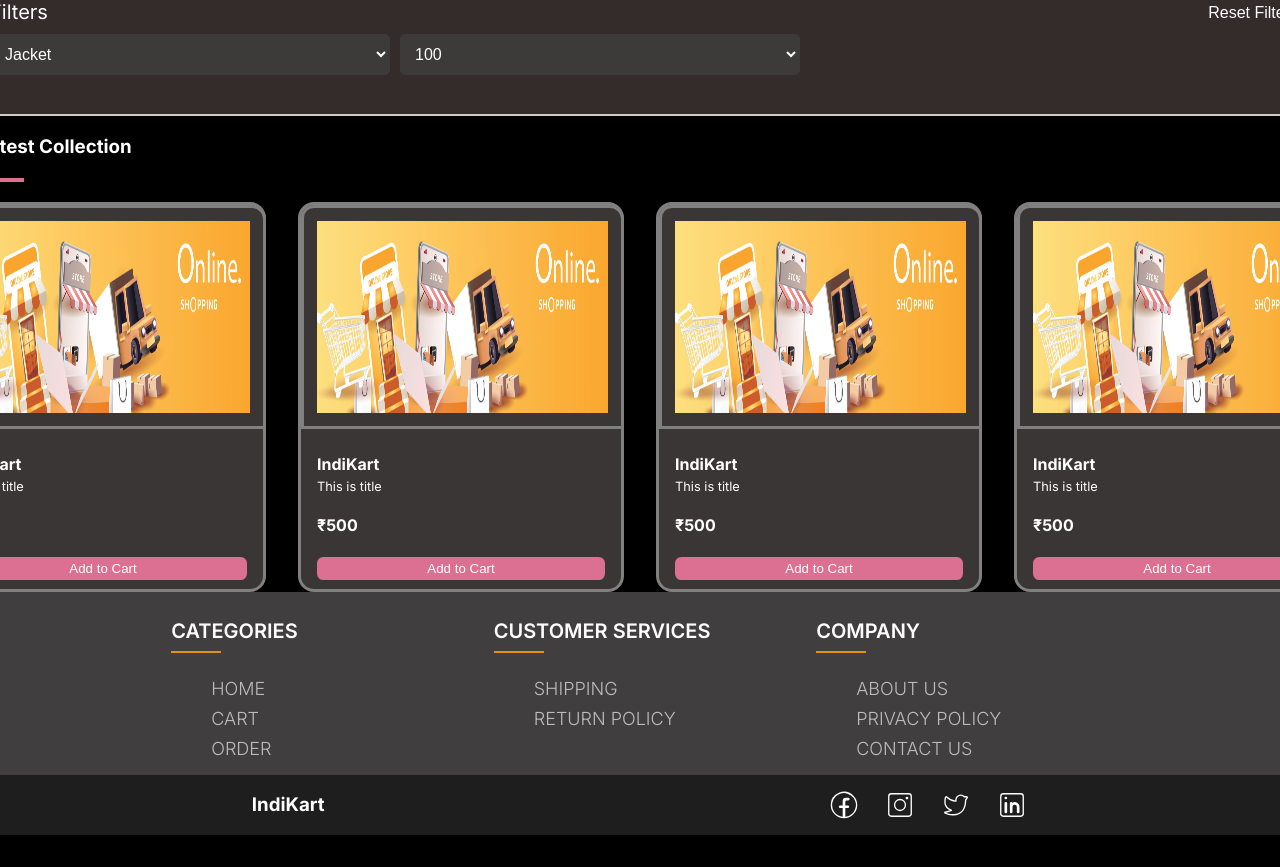
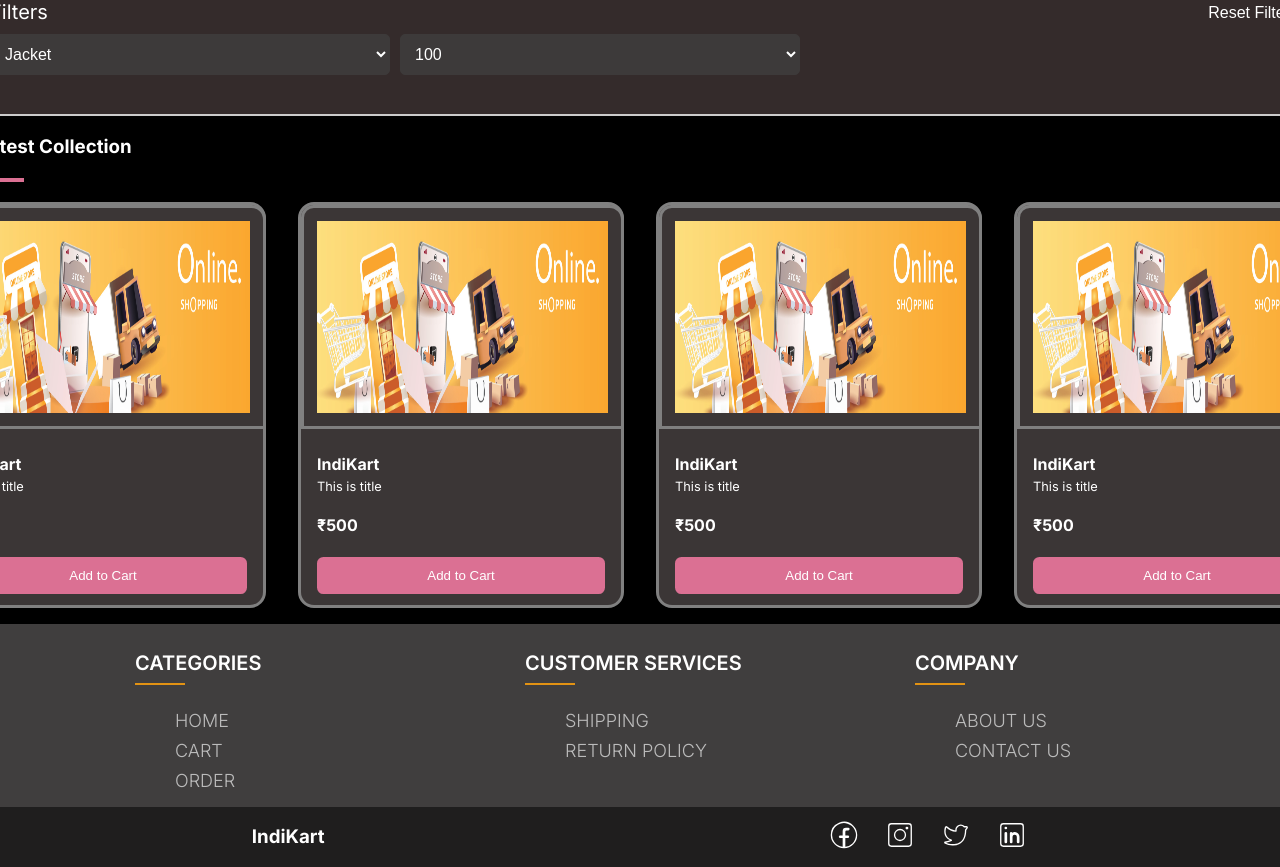
Before and after one commit to khushi-chaudhary29/IndiKart, a Next.js app: page /allproduct in a window 1280 px wide. Shown: the part 220-1087 px from the top of the page. Before the commit the page ends 1055 px from the top, so only its background shows below. Built offline with nearby package versions, Linux system fonts and the light colour scheme.

Commit message:
changes admin footer

```diff
--- a/src/app/admin/page.js
+++ b/src/app/admin/page.js
@@ -8,6 +8,7 @@ import { LuShoppingCart } from "react-icons/lu";
 import { IoBagSharp } from "react-icons/io5";
 import { FaUser } from "react-icons/fa";
 import DasOrder from '@/components/dashboard/DasOrder';
+import Link from 'next/link';
 
 const Admin = () => {
   return (
@@ -40,7 +41,7 @@ const Admin = () => {
         </div>
         <div className={styles.AdminButton}>
           <div className={styles.AdminProductB}>
-            <button className={styles.AdminProductButton}><LuShoppingCart style={{ width: '1.5rem', height: '1.5rem' }} /> Products</button>
+            <Link href='#'> <button className={styles.AdminProductButton}><LuShoppingCart style={{ width: '1.5rem', height: '1.5rem' }} /> Products</button> </Link>
           </div>
           <div className={styles.AdminProductO}>
             <button className={styles.AdminOrderButton}><IoBagSharp style={{ width: '1.5rem', height: '1.5rem' }} /> Order</button>
--- a/src/app/globals.css
+++ b/src/app/globals.css
@@ -125,6 +125,7 @@ nav {
 .row {
   display: flex;
   justify-content: center;
+
 }
 
 ul {
@@ -137,8 +138,9 @@ ul {
 }
 
 .footer-col {
-  width: 25%;
-  padding: 0 15px;
+  width: 30%;
+  padding: 0 5rem;
+
 }
 
 .footer-col h4 {
@@ -205,3 +207,6 @@ ul {
   display: flex;
   gap:1.5rem;
 }
+.social-links a{
+  color: #fff;
+}
--- a/src/app/login/page.js
+++ b/src/app/login/page.js
@@ -1,6 +1,7 @@
 import React from 'react'
 import styles from '../page.module.css'
 import Link from 'next/link'
+import useRouter from 'next/link'
 
 const Login = () => {
   return (
--- a/src/app/page.module.css
+++ b/src/app/page.module.css
@@ -99,7 +99,9 @@
 }
 
 /* Product Card */
-
+.ProductCard{
+  margin-bottom: 1rem;
+}
 .PCmainheadinghr {
   border: 2px solid palevioletred;
   margin: 20px 0px;
@@ -117,7 +119,7 @@
   border-radius: 1rem;
   border: solid 0.2rem gray;
   width: 20rem;
-  height: 24rem;
+  height: 25rem;
 }
 
 
@@ -129,6 +131,7 @@
   padding: 0.8rem;
   border-radius: 0.8rem 0.9rem 0rem 0rem;
   border: solid 0.2rem gray;
+
 
 }
 
@@ -142,6 +145,8 @@
   border-radius: 0.4rem;
   width: 18rem;
   color: white;
+  padding: .5rem;
+  cursor: pointer;
 }
 
 .PCtitle {
@@ -397,6 +402,9 @@
   border-color: rgb(59, 54, 54) rgb(59, 54, 54) rgb(38, 213, 38) rgb(59, 54, 54);
   cursor: pointer;
 }
+.AdminEditButton{
+  color: #fff;
+}
 
 /*Product */
 .ProductHeading {
@@ -422,6 +430,7 @@
   padding: 0.6rem;
   width: 9rem;
   text-align: center;
+  cursor: pointer;
 
 }
 
--- a/src/components/Footer.js
+++ b/src/components/Footer.js
@@ -26,15 +26,14 @@ const Footer = () => {
               <h4>CUSTOMER SERVICES</h4>
               <ul>
                 <li><a href="#">SHIPPING</a></li>
-                <li><a href="#">RETURN POLICY</a></li>
+                <li><Link href="/returnpolicy">RETURN POLICY</Link></li>
               </ul>
             </div>
             <div className="footer-col">
               <h4>COMPANY</h4>
               <ul>
-                <li><a href="#">ABOUT US</a></li>
-                <li><a href="#">PRIVACY POLICY</a></li>
-                <li><a href="#">CONTACT US</a></li>
+                <li><Link href="/about">ABOUT US</Link></li>
+                <li><Link href="/contact">CONTACT US</Link></li>
               </ul>
             </div>
 
@@ -49,10 +48,10 @@ const Footer = () => {
             <h3>IndiKart</h3>
           </div>
           <div className="social-links">
-            <CiFacebook style={{ width: '2rem', height: '2rem'}} />
-            <CiInstagram style={{ width: '2rem', height: '2rem' }} />
-            <CiTwitter style={{ width: '2rem', height: '2rem' }} />
-            <CiLinkedin style={{ width: '2rem', height: '2rem' }} />
+            <Link href='#'> <CiFacebook style={{ width: '2rem', height: '2rem'}} /></Link>
+            <Link href='#'><CiInstagram style={{ width: '2rem', height: '2rem' }} /></Link>
+            <Link href='#'><CiTwitter style={{ width: '2rem', height: '2rem' }} /></Link>
+            <Link href='https://www.linkedin.com/company/indibus23/'><CiLinkedin style={{ width: '2rem', height: '2rem' }} /></Link>
 
           </div>
         </div>
--- a/src/components/ProductCard.js
+++ b/src/components/ProductCard.js
@@ -1,5 +1,6 @@
 import React from 'react'
 import styles from '../app/page.module.css'
+import Link from 'next/link'
 
 const ProductCard = () => {
   return (
@@ -16,7 +17,7 @@ const ProductCard = () => {
               <h4 className={styles.PClogo}>IndiKart</h4>
               <p className={styles.PCtitle}>This is title</p>
               <h4 className={styles.PCrate}>&#8377;500</h4>
-              <button className={styles.PCbutton}>Add to Cart</button>
+              <Link href='/productinfo'><button className={styles.PCbutton}>Add to Cart</button></Link>
             </div>
 
           </div>
--- a/src/components/dashboard/Product.js
+++ b/src/components/dashboard/Product.js
@@ -3,13 +3,14 @@ import styles from '@/app/page.module.css'
 import { LuShoppingCart } from "react-icons/lu";
 import { RiDeleteBin6Line } from "react-icons/ri";
 import { LiaEditSolid } from "react-icons/lia";
+import Link from 'next/link';
 
 const Product = () => {
   return (
     <main className='main'>
       <h3 className={styles.ProductHeading}>Product Details</h3>
      <div className={styles.productAdd}>
-     <button className={styles.ProductButton}>Add Product <LuShoppingCart style={{ width: '1rem', height: '1rem' }} /></button>
+     <Link href='/addproduct'><button className={styles.ProductButton}>Add Product <LuShoppingCart style={{ width: '1rem', height: '1rem' }} /></button></Link>
      </div>
       <div className={styles.ProductTable}>
         <table className={styles.ProductTableContent} cellpadding="08px">
@@ -29,7 +30,7 @@ const Product = () => {
             <td>80000</td>
             <td>test</td>
             <td>Jan07,2024</td>
-            <td><RiDeleteBin6Line style={{ width: '1.4rem', height: '1.4rem' }} /> <LiaEditSolid style={{ width: '1.4rem', height: '1.4rem' }} /></td>
+            <td><RiDeleteBin6Line  style={{ width: '1.4rem', height: '1.4rem', }} /><Link href='/updateproduct'> <LiaEditSolid className={styles.AdminEditButton} style={{ width: '1.4rem', height: '1.4rem' }} /></Link></td>
           </tr>
         </table>
 
```
